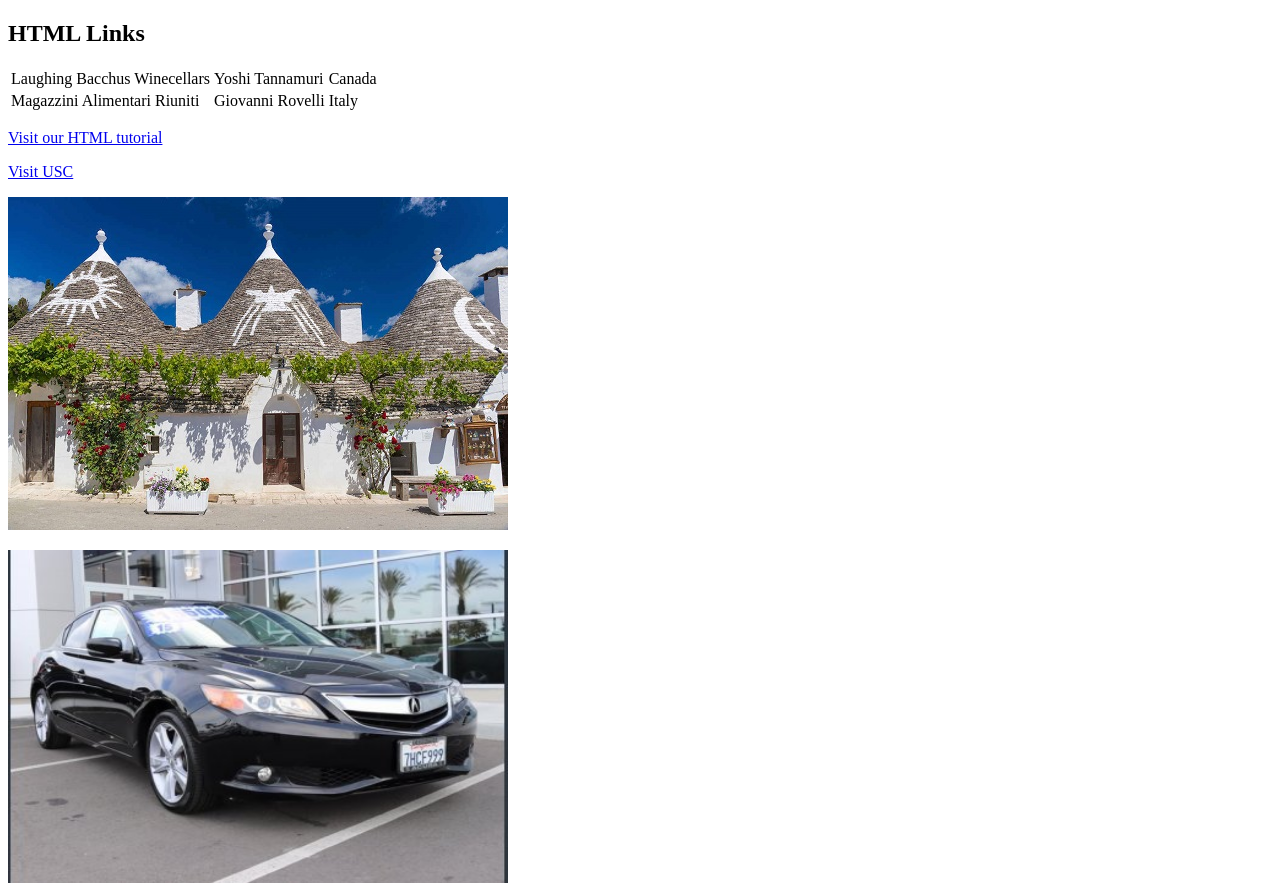
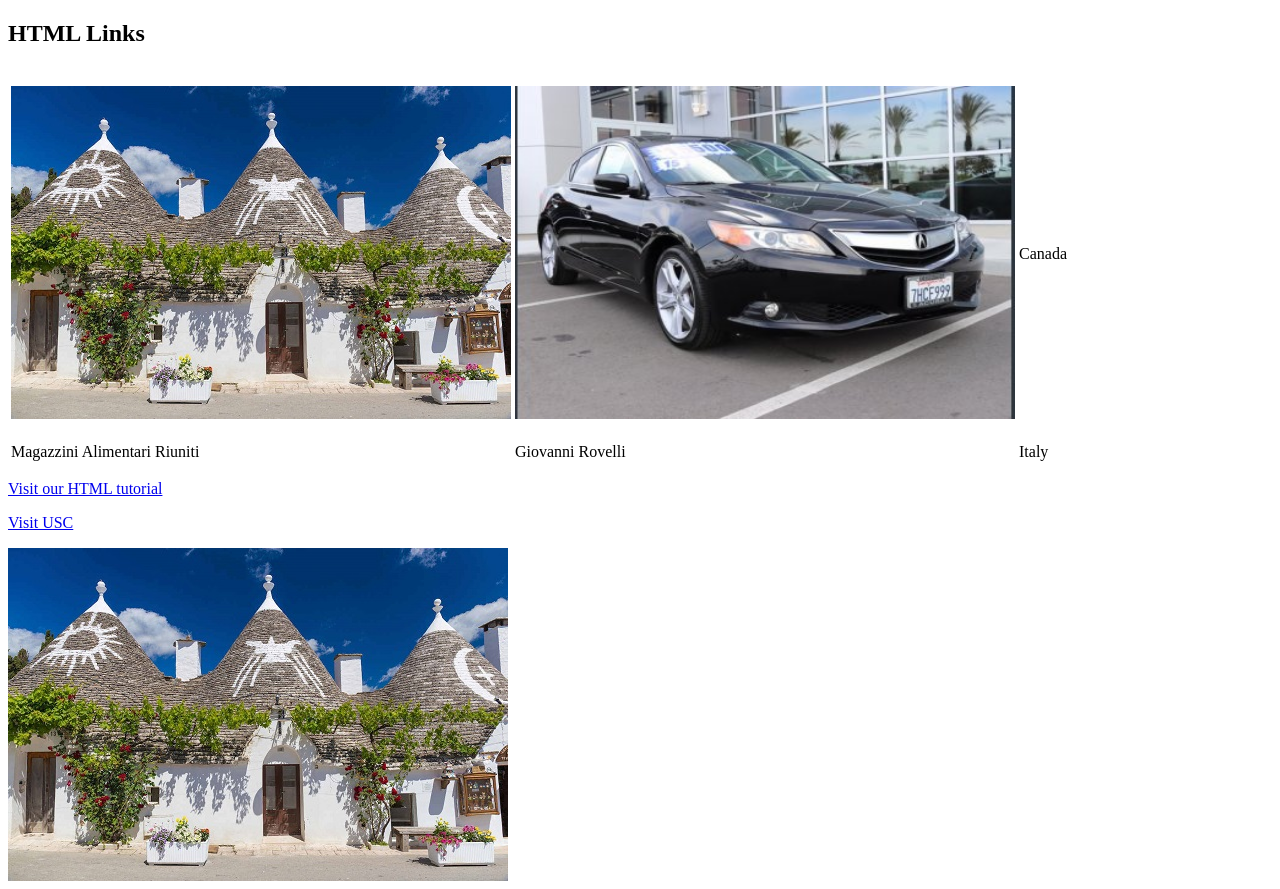
Before and after one commit to trojan0005/trojan0005.github.io, a plain HTML site: page index.html in a window 1280 px wide. Shown: the top 889 px of the page. Drawn offline with Linux system fonts and the light colour scheme.

Commit message:
Add files via upload

```diff
--- a/index.html
+++ b/index.html
@@ -6,8 +6,16 @@
 
 <table>
   <tr>
-    <td>Laughing Bacchus Winecellars</td>
-    <td>Yoshi Tannamuri</td>
+    <td>
+      <p><a href="https://www.usc.edu/">
+      <img src="pic_trulli.jpg" alt="Trulli" width="500" height="333">
+      </a></p>
+    </td>
+    <td>
+      <p><a href="http://www.espn.com/">
+      <img src="car.jpg" alt="Trulli" width="500" height="333">
+      </a></p>
+    </td>
     <td>Canada</td>
   </tr>
   <tr>
```
